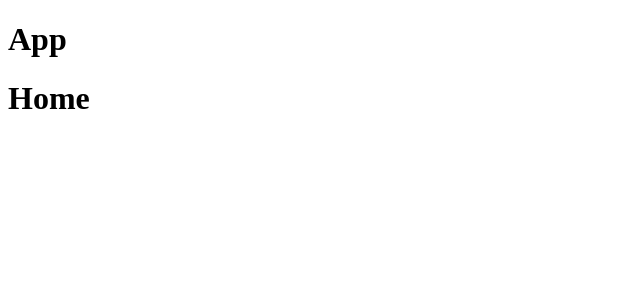
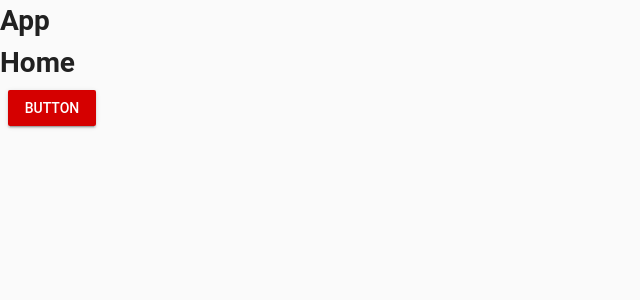
Before and after one commit to danbuc/hazelbytes-apollo-server, a Vue app in the folder client/: page / in a window 1280 px wide. Shown: the top 300 px of the page, without its empty margins (0-640 px from the left). Built offline with nearby package versions, Linux system fonts and the light colour scheme.

Commit message:
chore: add vuetify

```diff
--- a/client/babel.config.js
+++ b/client/babel.config.js
@@ -1,5 +1,10 @@
 module.exports = {
-  presets: [
-    '@vue/app'
+  "presets": [
+    [
+      "@vue/app",
+      {
+        "useBuiltIns": "entry"
+      }
+    ]
   ]
 }
--- a/client/public/index.html
+++ b/client/public/index.html
@@ -1,17 +1,20 @@
 <!DOCTYPE html>
-<html lang="en">
-  <head>
+<html lang="de">
+
+<head>
     <meta charset="utf-8">
     <meta http-equiv="X-UA-Compatible" content="IE=edge">
     <meta name="viewport" content="width=device-width,initial-scale=1.0">
     <link rel="icon" href="<%= BASE_URL %>favicon.ico">
     <title>client</title>
-  </head>
-  <body>
+</head>
+
+<body>
     <noscript>
       <strong>We're sorry but client doesn't work properly without JavaScript enabled. Please enable it to continue.</strong>
     </noscript>
     <div id="app"></div>
     <!-- built files will be auto injected -->
-  </body>
+</body>
+
 </html>
--- a/client/src/App.vue
+++ b/client/src/App.vue
@@ -1,6 +1,6 @@
 <template>
-  <div>
+  <v-app>
     <h1>App</h1>
     <router-view/>
-  </div>
+  </v-app>
 </template>
--- a/client/src/components/Home.vue
+++ b/client/src/components/Home.vue
@@ -1,6 +1,7 @@
 <template>
   <div>
     <h1>Home</h1>
+    <v-btn color="error">Button</v-btn>
   </div>
 </template>
 
--- /dev/null
+++ b/client/src/plugins/vuetify.js
@@ -0,0 +1,23 @@
+import Vue from 'vue'
+import Vuetify from 'vuetify'
+import 'vuetify/dist/vuetify.min.css'
+import de from 'vuetify/es5/locale/de'
+import colors from 'vuetify/es5/util/colors'
+
+Vue.use(Vuetify, {
+    theme: {
+        primary: '#005f6a',
+        secondary: '#001514',
+        accent: '#607b7d',
+        error: colors.red.accent4,
+        warning: colors.orange.lighten1,
+        info: '#c5c5c5',
+        success: '#4c5b61'
+    },
+    customProperties: true,
+    iconfont: 'mdi',
+    lang: {
+        locales: { de },
+        current: 'de'
+    },
+})
```
Also changed, not shown: client/package.json (+10 -2 lines), client/src/main.js (+5 -3 lines), 1 other file (tests, documents, lock files or other folders).
